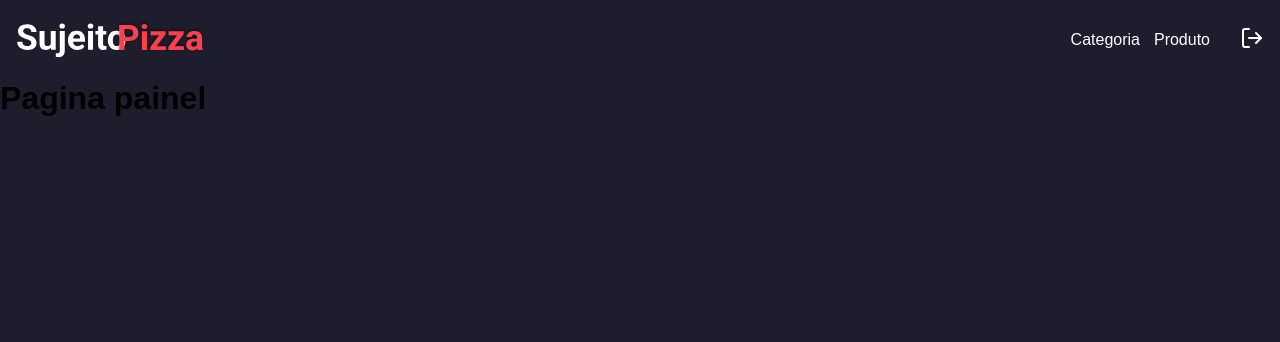
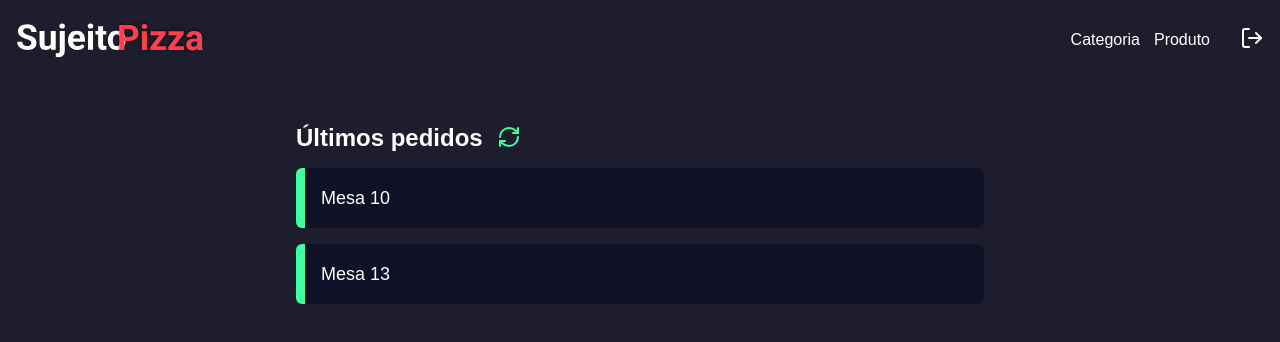
Before and after one commit to okborges/pizzaria_frontend, a Next.js app: page /dashboard in a window 1280 px wide. Shown: the top 342 px of the page. Built offline with nearby package versions, Linux system fonts and the light colour scheme.

Commit message:
list pedidos

```diff
--- a/src/app/dashboard/components/header/index.tsx
+++ b/src/app/dashboard/components/header/index.tsx
@@ -1,10 +1,22 @@
+'use client';
+
 import Link from 'next/link';
 import styles from './styles.module.scss';
 import Image from 'next/image';
 import logoImg from '../../../../../public/logo.svg';
 import { LogOutIcon } from 'lucide-react';
+import { deleteCookie } from 'cookies-next';
+import { useRouter } from 'next/navigation';
 
 export function Header() {
+	const router = useRouter();
+
+	async function handleLogout() {
+		deleteCookie('session', { path: '/' });
+
+		router.replace('/');
+	}
+
 	return (
 		<header className={styles.headerContainer}>
 			<div className={styles.headerContent}>
@@ -23,7 +35,7 @@
 					<Link href='/dashboard/category'>Categoria</Link>
 					<Link href='/dashboard/product'>Produto</Link>
 
-					<form>
+					<form action={handleLogout}>
 						<button type='submit'>
 							<LogOutIcon size={24} color='#FFF' />
 						</button>
--- /dev/null
+++ b/src/app/dashboard/components/orders/index.tsx
@@ -0,0 +1,27 @@
+import styles from './styles.module.scss';
+import { RefreshCw } from 'lucide-react';
+
+export default function Orders() {
+	return (
+		<main className={styles.container}>
+			<section className={styles.containerHeader}>
+				<h1>Últimos pedidos</h1>
+				<button>
+					<RefreshCw size={24} color='#3fffa3' />
+				</button>
+			</section>
+
+			<section className={styles.listOrders}>
+				<button className={styles.orderItem}>
+					<div className={styles.tag}></div>
+					<span>Mesa 10</span>
+				</button>
+
+				<button className={styles.orderItem}>
+					<div className={styles.tag}></div>
+					<span>Mesa 13</span>
+				</button>
+			</section>
+		</main>
+	);
+}
--- /dev/null
+++ b/src/app/dashboard/components/orders/styles.module.scss
@@ -0,0 +1,55 @@
+.container {
+	max-width: 720px;
+	margin: 20px auto;
+	padding: 0 16px;
+
+	display: flex;
+	justify-content: space-between;
+	flex-direction: column;
+
+	h1 {
+		color: var(--white);
+	}
+}
+
+.containerHeader {
+	display: flex;
+	align-items: center;
+	margin-bottom: 16px;
+	margin-top: 24px;
+	gap: 14px;
+
+	button {
+		background: transparent;
+		border: 0;
+	}
+}
+
+.listOrders {
+	display: flex;
+	flex-direction: column;
+	gap: 16px;
+}
+
+.orderItem {
+	display: flex;
+	background-color: var(--dark-900);
+	align-items: center;
+	border: 0;
+	font-size: 18px;
+	border-radius: 8px;
+	color: var(--white);
+	transition: all 0.2s;
+
+	&:hover {
+		filter: brightness(1.4);
+	}
+}
+
+.tag {
+	width: 9px;
+	height: 60px;
+	background-color: var(--green-900);
+	border-radius: 6px 0 0 6px;
+	margin-right: 16px;
+}
--- a/src/app/dashboard/page.tsx
+++ b/src/app/dashboard/page.tsx
@@ -1,8 +1,9 @@
+import Orders from './components/orders';
 
-export default function Dashboard(){
-  return(
-    <div>
-      <h1>Pagina painel</h1>
-    </div>
-  )
+export default function Dashboard() {
+	return (
+		<div>
+			<Orders />
+		</div>
+	);
 }
```
